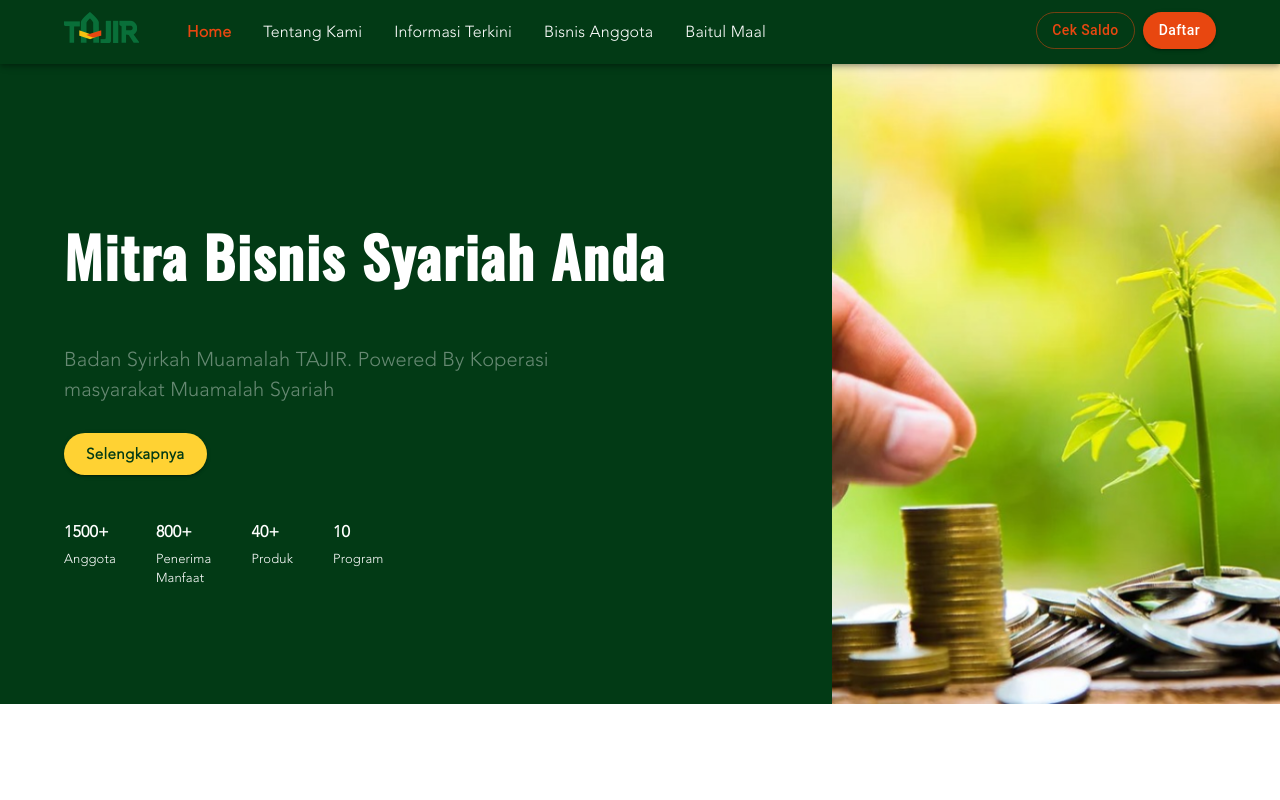
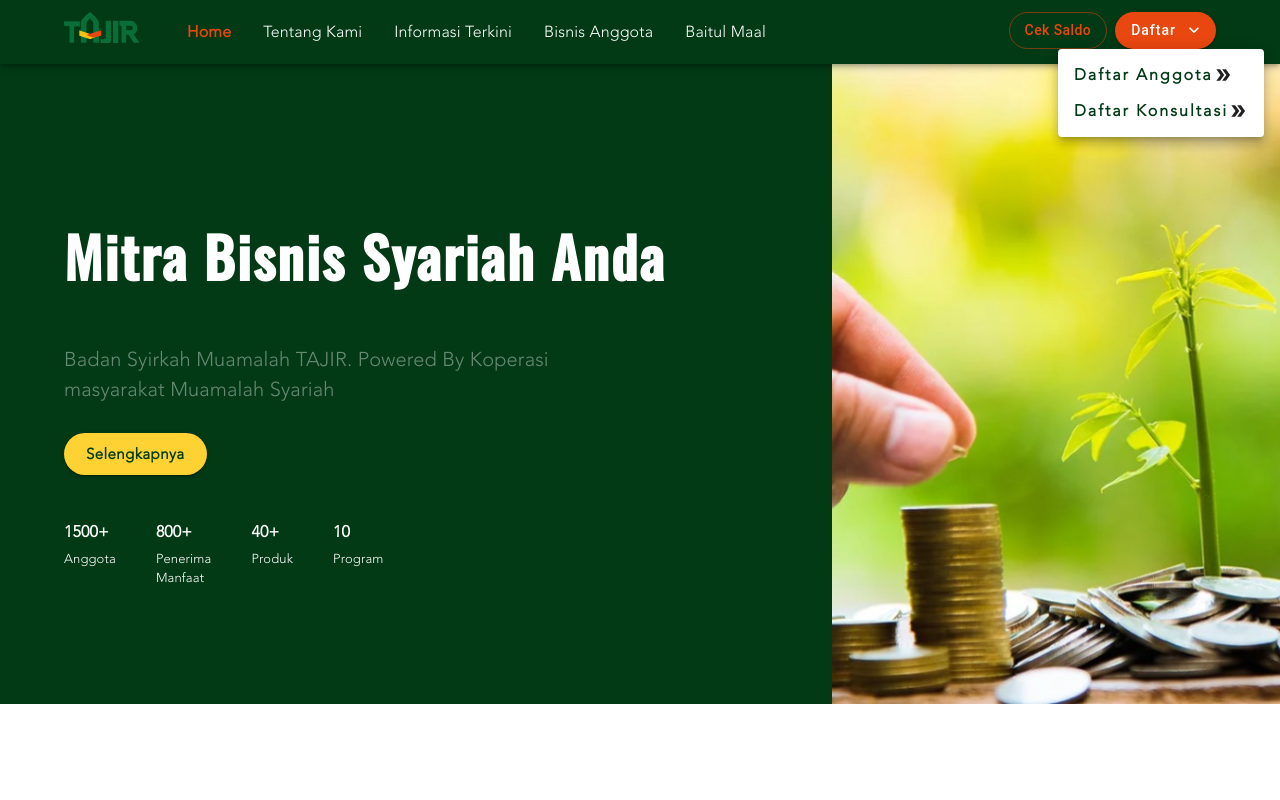
Before and after one commit to adoel90/kliktajir-webapp, a React (Create React App) app: page / in a window 1280 px wide. Both pictures are taken after a click on the button "Daftar". Shown: the top 800 px of the page. Built offline with nearby package versions, Linux system fonts and the light colour scheme; what react-swipeable-views-utils would draw is missing.

Commit message:
refactor: footer header

```diff
--- a/src/components/layout/footer/index.js
+++ b/src/components/layout/footer/index.js
@@ -3,6 +3,11 @@ import ImageLogoTajir from 'assets/images/logo-tajir-medium.svg'
 import ImagePlaystore from 'assets/images/footer/image-playstore.svg'
 import ImageWhiteFb from 'assets/images/footer/image-white-fb.png'
 import { Link } from 'react-router-dom'
+
+
+// https://google-map-generator.com/
+//  Jl. Soekarno-Hatta No.641, Sukapura, Kec. Kiaracondong, Kota Bandung, Jawa Barat 40285
+// <div class="mapouter"><div class="gmap_canvas"><iframe width="416" height="296" id="gmap_canvas" src="https://maps.google.com/maps?q=%20Jl.%20Soekarno-Hatta%20No.641,%20Sukapura,%20Kec.%20Kiaracondong,%20Kota%20Bandung,%20Jawa%20Barat%2040285&t=&z=13&ie=UTF8&iwloc=&output=embed" frameborder="0" scrolling="no" marginheight="0" marginwidth="0"></iframe><a href="https://123movies-to.org"></a><br><style>.mapouter{position:relative;text-align:right;height:296px;width:416px;}</style><a href="https://www.embedgooglemap.net"></a><style>.gmap_canvas {overflow:hidden;background:none!important;height:296px;width:416px;}</style></div></div>
 
 const Footer = () => {
 
@@ -18,9 +23,17 @@ const Footer = () => {
                             Tajir
                         </Typography>
                         <ul style={{paddingLeft: 0, listStyleType: 'none', color: 'white'}} className="text-avenir-light">
-                            <li>Visi Misi</li>
-                            <li>Sejarah</li>
                             <li>
+                                <Link className='no-underline text-white' to="/tentang-kami">
+                                    Visi Misi
+                                </Link>
+                            </li>
+                            <li className='mt-1-half'>
+                                <Link className='no-underline text-white' to="/tentang-kami">
+                                    Sejarah
+                                </Link>
+                            </li>
+                            <li className='mt-1-half'>
                                 <Link className='no-underline text-white' to="/struktur-organisasi">
                                     Struktur Organisasi
                                 </Link>
@@ -33,9 +46,17 @@ const Footer = () => {
                             Learn More
                         </Typography>
                         <ul  style={{paddingLeft: 0, listStyleType: 'none', color: 'white'}} className="text-avenir-light">
-                            <li>Bisnis Anggota</li>
-                            <li>Baitul Maal</li>
-                            <li>Informasi Terkini</li>
+                            <li>
+                                <Link className='no-underline text-white' to="/bisnis-anggota">
+                                    Bisnis Anggota
+                                </Link>
+                            </li>
+                            <li className='mt-1-half'>
+                                <Link className='no-underline text-white' to="/baitul-maal">
+                                    Baitul Maal
+                                </Link>
+                            </li>
+                            <li className='mt-1-half'>Informasi Terkini</li>
                         </ul>
                     </Grid>
 
@@ -45,19 +66,21 @@ const Footer = () => {
                         </Typography>
                         <ul style={{paddingLeft: 0, listStyleType: 'none', color: 'white'}} className="text-avenir-light">
                             <li>FAQ</li>
-                            <li>Help</li>
+                            <li className='mt-1-half'>Help</li>
                         </ul>
                     </Grid>
 
                     <Grid item xs={12} sm={12} md={3} lg={3} >
-                        <h1>
-                            Map Location
-                        </h1>
+                        <div class="mapouter">
+                            <div class="gmap_canvas">
+                                <iframe width="296" height="200" id="gmap_canvas" src="https://maps.google.com/maps?q=%20Jl.%20Soekarno-Hatta%20No.641,%20Sukapura,%20Kec.%20Kiaracondong,%20Kota%20Bandung,%20Jawa%20Barat%2040285&t=&z=13&ie=UTF8&iwloc=&output=embed" frameborder="0" scrolling="no" marginheight="0" marginwidth="0"></iframe><a href="https://123movies-to.org"></a>
+                                </div>
+                            </div>
                     </Grid>
                 </Grid>
 
                 <hr style={{borderWidth: 1}} />
-                <Grid container sx={{pt:3}}>
+                <Grid container >
                     <Grid item xs={12} sm={12} md={6} lg={6} >
                         <Typography variant="p" component="p" mt={3} sx={{color: "common.white"}} className="text-avenir-light">
                             © Kliktajir. {new Date().getFullYear()}. All Right Reserved
--- a/src/components/layout/header/index.js
+++ b/src/components/layout/header/index.js
@@ -1,8 +1,12 @@
 import React from 'react'
-import { Button, Box, AppBar, Toolbar, Slide, useScrollTrigger, Typography, Container  } from '@mui/material'
+import { Button, Box, AppBar, Toolbar, Slide, useScrollTrigger, Typography, Container, Menu, MenuItem } from '@mui/material'
 import { PAGE_TENTANG_KAMI, PAGE_INFORMASI_TERKINI, PAGE_BAITUL_MAAL, PAGE_BISNIS_ANGGOTA } from 'constanta/index'
 import ImageLogoTajir from 'assets/images/logo-tajir.png'
 import CustomLink from 'components/common/custom-link/index'
+import KeyboardArrowDownIcon from '@mui/icons-material/KeyboardArrowDown';
+import ArrowForwardIcon from '@mui/icons-material/ArrowForward';
+import DoubleArrowIcon from '@mui/icons-material/DoubleArrow';
+import { Link } from 'react-router-dom'
 
 function HideOnScroll(props) {
 
@@ -19,6 +23,15 @@ function HideOnScroll(props) {
   }
 
 const Header = (props) => {
+
+    const [anchorEl, setAnchorEl] = React.useState(null);
+    const open = Boolean(anchorEl);
+    const handleClick = (event) => {
+      setAnchorEl(event.currentTarget);
+    };
+    const handleClose = () => {
+      setAnchorEl(null);
+    };
 
     return (
         <>
@@ -61,9 +74,35 @@ const Header = (props) => {
                                         <Button variant="outlined" color="secondary" sx={{borderRadius: "24px", textTransform: 'none'}} >
                                             Cek Saldo
                                         </Button>
-                                        <Button variant="contained" color="secondary" sx={{ml: 1, borderRadius: "24px", color: "primary.contrastText", textTransform: 'none'}}>
+                                        <Button
+                                            endIcon={<KeyboardArrowDownIcon />}
+                                            variant="contained"
+                                            color="secondary"
+                                            sx={{ml: 1, borderRadius: "24px", color: "primary.contrastText", textTransform: 'none'}}
+                                            onClick={handleClick}
+                                            className="tracking-tight"
+                                        >
                                             Daftar
                                         </Button>
+
+                                        <Menu
+                                            anchorEl={anchorEl}
+                                            open={open}
+                                            onClose={handleClose}
+                                        >
+                                            <MenuItem onClick={handleClose}>
+                                                <Link className='no-underline text-avenir-light text-bold text-primary-main tracking-normal' to="/daftar-anggota">
+                                                    Daftar Anggota
+                                                </Link>
+                                                <DoubleArrowIcon  fontSize='small' />
+                                            </MenuItem>
+                                            <MenuItem onClick={handleClose}>
+                                                <a className='no-underline  text-avenir-light text-bold text-primary-main tracking-normal' href="https://forms.gle/hdggctA9V3zSBp6E8" target="_blank">
+                                                    Daftar Konsultasi
+                                                </a>
+                                                <DoubleArrowIcon fontSize='small' />
+                                            </MenuItem>
+                                        </Menu>
                                     </Box>
 
                                 </nav>
--- a/src/pages/struktur-organisasi/index.js
+++ b/src/pages/struktur-organisasi/index.js
@@ -4,7 +4,7 @@ const StrukturOrganisasi = () => {
 
     return (
         <>
-            <Container>
+            <Container sx={{pb:7}}>
                 <SusunanOrganisasi />
             </Container>
         </>
```
